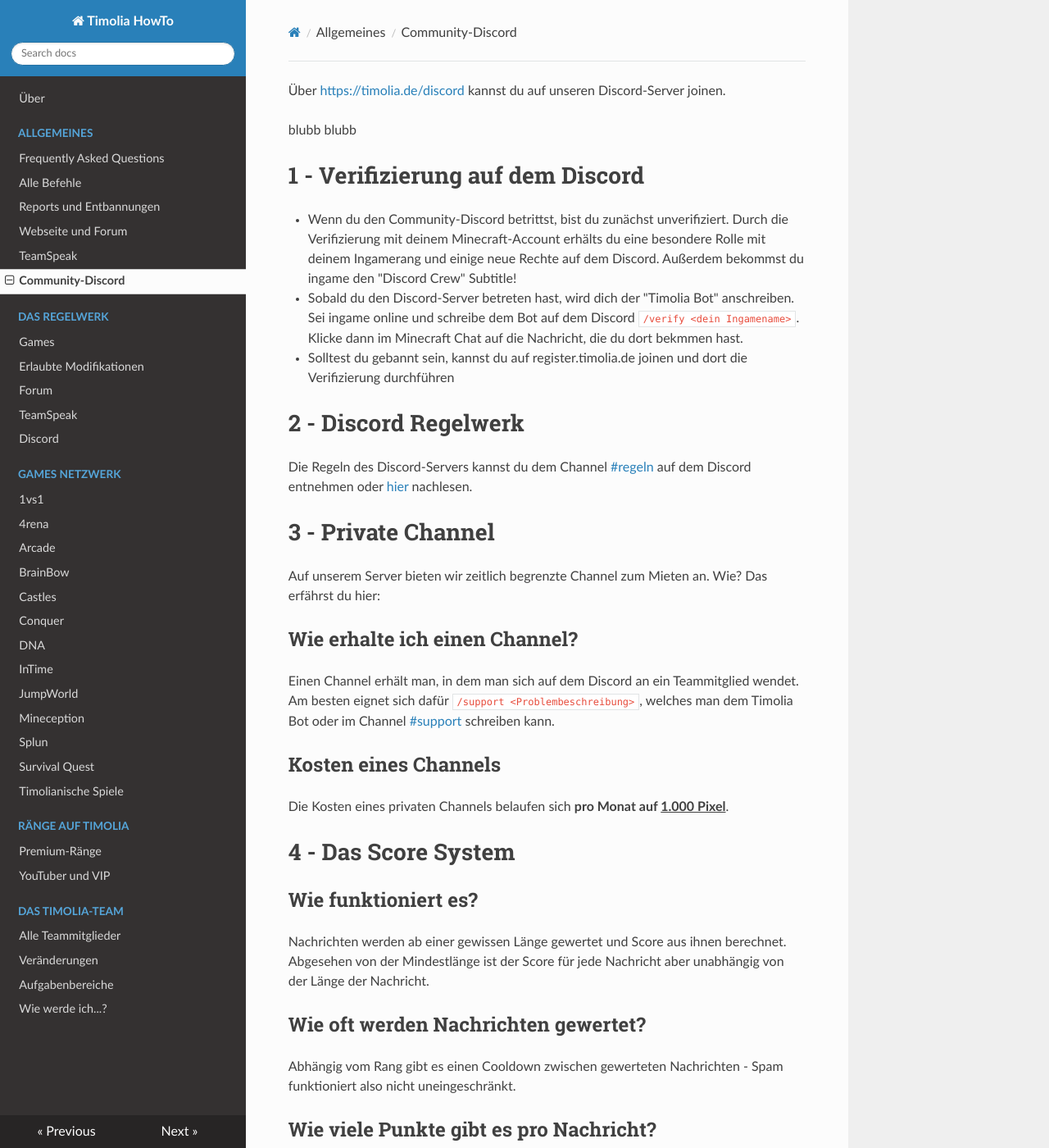
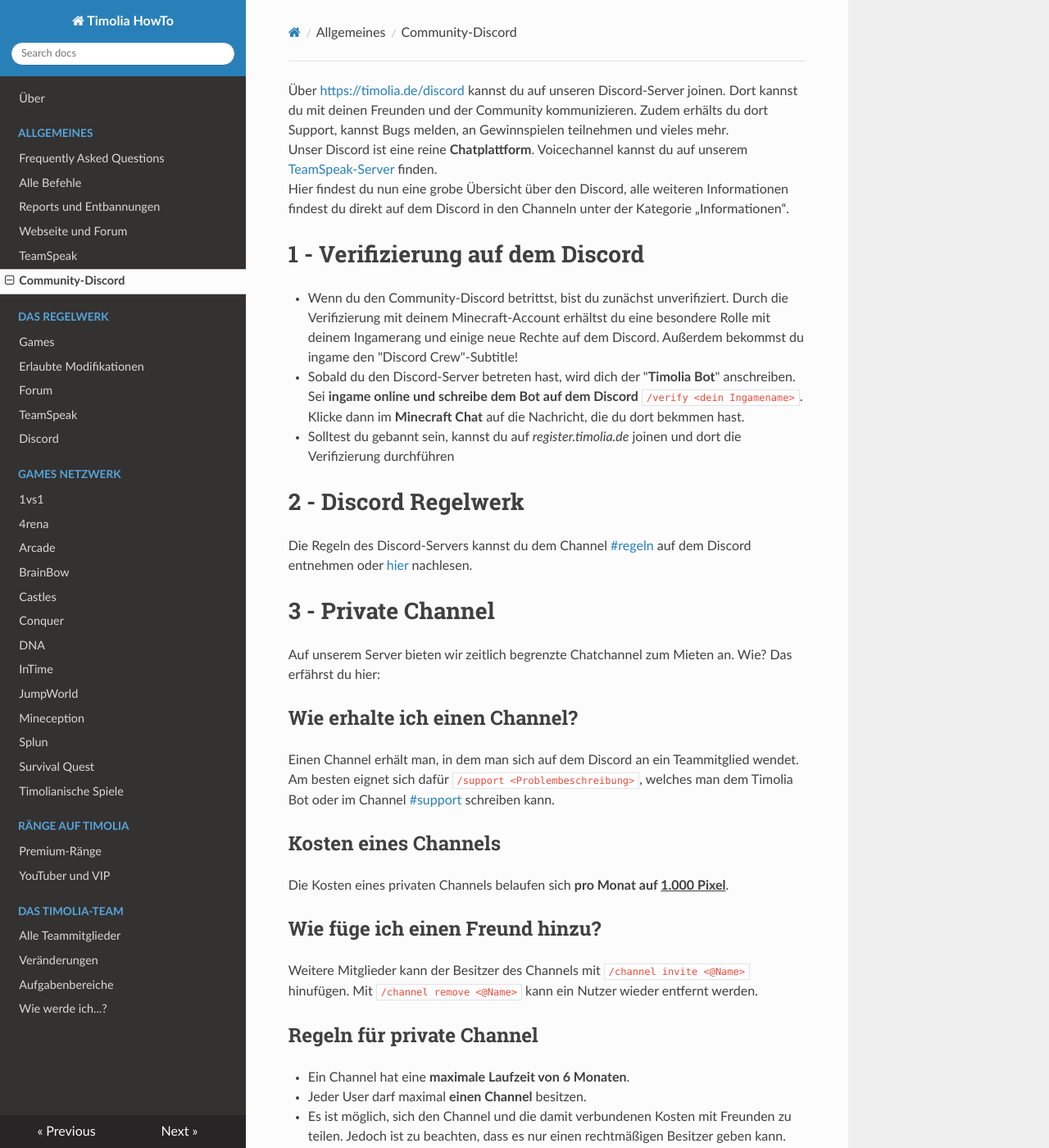
Before and after one commit to TimoliaDE/HowTo, an MkDocs documentation site: the page built from docs/discord.md, in a window 1280 px wide and 1400 px high. Shown: the whole window at 82% size. Built offline with MkDocs 1.6.1, drawn with Linux system fonts in a browser that asks for light colours; nearby versions of some CDN libraries; old or Windows-style settings are respelled for this version of MkDocs; some of the changed text lies outside the part shown.

Commit message:
Update discord.md

```diff
--- a/docs/discord.md
+++ b/docs/discord.md
@@ -1,23 +1,32 @@
-Über [https://timolia.de/discord](https://timolia.de/discord) kannst du auf unseren Discord-Server joinen.
-
-blubb blubb
+Über [https://timolia.de/discord](https://timolia.de/discord) kannst du auf unseren Discord-Server joinen. Dort kannst du mit deinen Freunden und der Community kommunizieren. Zudem erhälts du dort Support, kannst Bugs melden, an Gewinnspielen teilnehmen und vieles mehr.
+Unser Discord ist eine reine <strong>Chatplattform</strong>. Voicechannel kannst du auf unserem [TeamSpeak-Server](/teamspeak.md/) finden.
+Hier findest du nun eine grobe Übersicht über den Discord, alle weiteren Informationen findest du direkt auf dem Discord in den Channeln unter der Kategorie „Informationen“.
 
 # 1 - Verifizierung auf dem Discord
-- Wenn du den Community-Discord betrittst, bist du zunächst unverifiziert. Durch die Verifizierung mit deinem Minecraft-Account erhälts du eine besondere Rolle mit deinem Ingamerang und einige neue Rechte auf dem Discord. Außerdem bekommst du ingame den "Discord Crew" Subtitle!
-- Sobald du den Discord-Server betreten hast, wird dich der "Timolia Bot" anschreiben. Sei ingame online und schreibe dem Bot auf dem Discord <code>/verify &lt;dein Ingamename&gt;</code>. Klicke dann im Minecraft Chat auf die Nachricht, die du dort bekmmen hast.
-- Solltest du gebannt sein, kannst du auf register.timolia.de joinen und dort die Verifizierung durchführen
+- Wenn du den Community-Discord betrittst, bist du zunächst unverifiziert. Durch die Verifizierung mit deinem Minecraft-Account erhältst du eine besondere Rolle mit deinem Ingamerang und einige neue Rechte auf dem Discord. Außerdem bekommst du ingame den "Discord Crew"-Subtitle!
+- Sobald du den Discord-Server betreten hast, wird dich der "<strong>Timolia Bot</strong>" anschreiben. Sei <strong>ingame online und schreibe dem Bot auf dem Discord</strong> `/verify <dein Ingamename>`. Klicke dann im <strong>Minecraft Chat</strong> auf die Nachricht, die du dort bekmmen hast.
+- Solltest du gebannt sein, kannst du auf *register.timolia.de* joinen und dort die Verifizierung durchführen
 
 # 2 - Discord Regelwerk
 Die Regeln des Discord-Servers kannst du dem Channel [#regeln](https://discordapp.com/channels/407554118887014402/407565978025852929) auf dem Discord entnehmen oder [hier](/rules/discord/) nachlesen.
 
 # 3 - Private Channel
-Auf unserem Server bieten wir zeitlich begrenzte Channel zum Mieten an. Wie? Das erfährst du hier:
+Auf unserem Server bieten wir zeitlich begrenzte Chatchannel zum Mieten an. Wie? Das erfährst du hier:
 
 ## Wie erhalte ich einen Channel?
-Einen Channel erhält man, in dem man sich auf dem Discord an ein Teammitglied wendet. Am besten eignet sich dafür <code>/support &lt;Problembeschreibung&gt;</code>, welches man dem Timolia Bot oder im Channel [#support](https://discordapp.com/channels/407554118887014402/413594798906408960) schreiben kann.
+Einen Channel erhält man, in dem man sich auf dem Discord an ein Teammitglied wendet. Am besten eignet sich dafür `/support <Problembeschreibung>`, welches man dem Timolia Bot oder im Channel [#support](https://discordapp.com/channels/407554118887014402/413594798906408960) schreiben kann.
 
 ## Kosten eines Channels
 Die Kosten eines privaten Channels belaufen sich <strong>pro Monat auf <u>1.000 Pixel</u></strong>.
+
+## Wie füge ich einen Freund hinzu?
+Weitere Mitglieder kann der Besitzer des Channels mit `/channel invite <@Name>` hinufügen. Mit `/channel remove <@Name>` kann ein Nutzer wieder entfernt werden.
+
+## Regeln für private Channel
+- Ein Channel hat eine <strong>maximale Laufzeit von 6 Monaten</strong>.
+- Jeder User darf maximal <strong>einen Channel</strong> besitzen.
+- Es ist möglich, sich den Channel und die damit verbundenen Kosten mit Freunden zu teilen. Jedoch ist zu beachten, dass es nur einen rechtmäßigen Besitzer geben kann. Dieser hat im Fall einer Uneinstimmigkeit zwischen den Besitzern den alleinigen Anspruch auf den Channel.
+- Nach Ablauf der Zeit werden die Channel automatisch gesperrt. Durch eine Verlängerung des Channels kann dieser weiter genutzt werden und die Nachrichten bleiben erhalten.
 
 # 4 - Das Score System
 
@@ -48,11 +57,15 @@ Der Timolia Bot verfügt über mehrere Commands, die ausgeführt werden können.
 | Befehl | Funktion |
 | ------ | -------- |
 | `/help` | Listet alle verfügbaren Commands auf |
-| `/help <command>` | Gibt Infos über den ausgewählten Command aus |
+| `/help <command>` oder `/<command> help` | Gibt Infos über den ausgewählten Command aus |
 | `/verify <Ingamename>` | Verknüpft deinen Discord-Account mit deinem Minecraft-Account |
 | `/unverify` | Hebt die Verknüpfung deines Discord-Accounts mit deinem Minecraft-Account auf |
+| `/stats [@Name]` | Gibt einige Discord Stats von dir oder anderen aus |
+| `/stats all` | Gibt die Serverstats aus |
+| `/lookup <@Name>` | Gibt Informationen zu einem User aus |
 | `/quote <NachrichtID>/<Nachricht Link>` | Zitiert die angegebene Nachricht |
 | `/top` | Zeigt die Top 10 der User an|
 | `/rank` | Zeigt Informationen zu deinem Rang an |
 | `/bug <Beschreibung>` | Meldet einen Bug an das Timolia Team |
 | `/support <Beschreibung>` | Erstellt einen Supportchat für dich mit dem angegebenen Problem |
+| `/idea <Idee>` (in [#ideen](https://discordapp.com/channels/407554118887014402/413615776399097866) und [#discord-ideen](https://discordapp.com/channels/407554118887014402/569594169228656656))| Der Bot postet deine Idee und versieht sie mit einer positiven und einer negativen Reaction |
```
